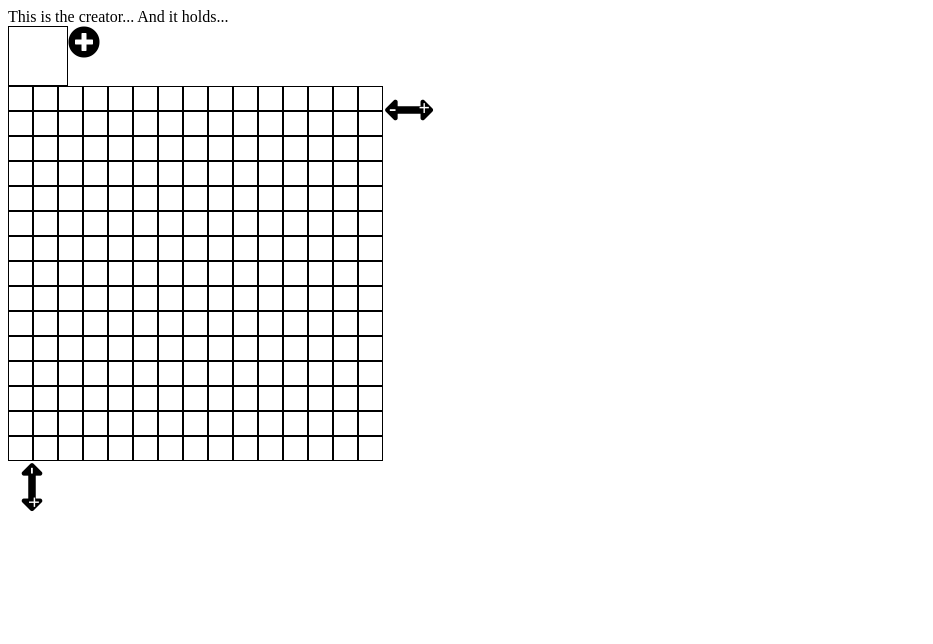
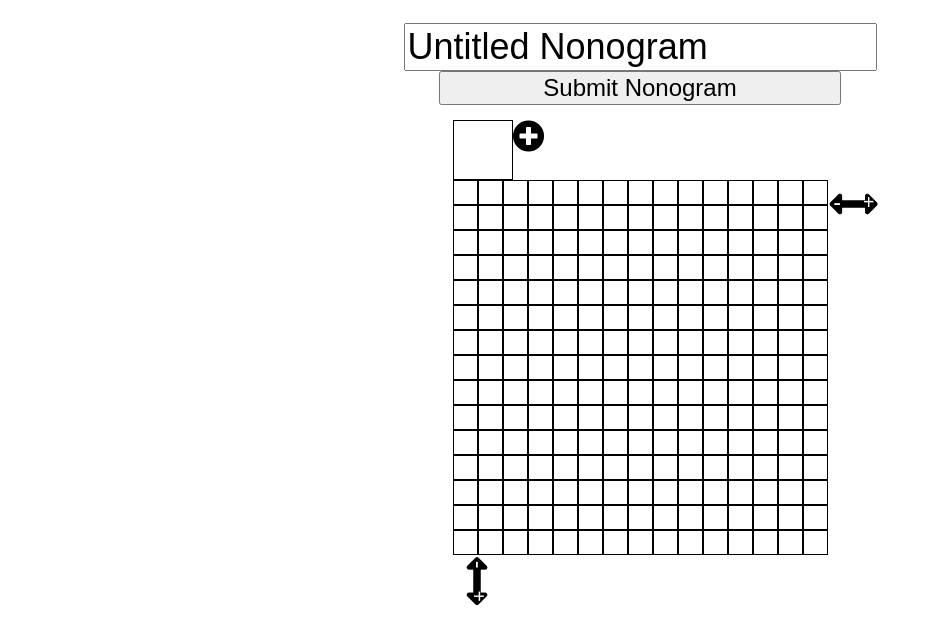
Before and after one commit to ZoomIsland/nonogram, a React (Create React App) app: page / in a window 1280 px wide. Shown: the top 644 px of the page, without its empty margins (0-933 px from the left). Built offline with nearby package versions, Linux system fonts and the light colour scheme.

Commit message:
Added Title and Submit to Creator. Ready for API tie in

```diff
--- a/src/components/GridActual.js
+++ b/src/components/GridActual.js
@@ -21,7 +21,7 @@ function GridActual(props) {
       position: "relative"
     }
     if (props.gridAnswer.length) {
-      console.log(props.gridAnswer)
+      // console.log(props.gridAnswer)
       const calcWidth = (props.gridAnswer[0].length * 25).toString() + "px";
       style.width = calcWidth;
     } else {
--- /dev/null
+++ b/src/containers/GridCreator.css
@@ -0,0 +1,21 @@
+.creatorContainer {
+  display: flex;
+  flex-direction: column;
+  align-items: center;
+}
+
+.titleContainer {
+  margin: 15px;
+  display: flex;
+  flex-direction: column;
+  align-items: center;
+}
+
+.titleInput {
+  font-size: 36px;
+}
+
+.submitBtn {
+  font-size: 24px;
+  width: 85%;
+}
--- a/src/containers/GridCreator.js
+++ b/src/containers/GridCreator.js
@@ -2,8 +2,11 @@ import React, { Component } from 'react';
 
 import Grid from '../components/Grid/Grid'
 
+import './GridCreator.css';
+
 class GridCreator extends Component {
   state = {
+    nonogramName: "Untitled Nonogram",
     gridHeight: 15,
     gridWidth: 15,
     gridColors: ['#FFFFFF'],
@@ -20,12 +23,31 @@ class GridCreator extends Component {
     for (let i = 0; i < this.state.gridHeight; i++) {
       let rowArray = [];
       for (let j = 0; j < this.state.gridWidth; j++) {
-        rowArray.push(["X"]);
+        rowArray.push("X");
       }
       gridArray.push(rowArray)
     }
-    console.log(gridArray)
+    // console.log(gridArray)
     this.setState({gridAnswer: gridArray});
+  }
+
+  onTitleChange = (e) => {
+    this.setState({[e.target.name]: e.target.value})
+  }
+
+  onSubmit = () => {
+    // construct object for submission
+    // this will need user info eventually
+    const newNono = {
+      title: this.state.nonogramName,
+      height: this.state.gridHeight,
+      width: this.state.gridWidth,
+      nonogramString: this.state.gridAnswer.flat().join(''),
+      colorArray: this.state.gridColors,
+    }
+    console.log(newNono);
+    // send object to api
+    // reroute page to Show page of that Nonogram?
   }
 
   getRandomColor = () => {
@@ -38,12 +60,12 @@ class GridCreator extends Component {
       let chosenVal = hexValues.charAt(randIndex);
       colorConstructor += chosenVal;
     }
-    console.log(colorConstructor)
+    // console.log(colorConstructor)
     return colorConstructor;
   }
 
   onAddColorClick = () => {
-    console.log("plus clicked!");
+    // console.log("plus clicked!");
     let colorArray = [...this.state.gridColors];
     const randomHex = this.getRandomColor();
     colorArray.push(randomHex);
@@ -57,7 +79,7 @@ class GridCreator extends Component {
       this.setState({selectedColorIndex: index})
     } else {
       // open the color editor
-      console.log("editor opens")
+      // console.log("editor opens")
       this.setState({editingColor: true});
     }
   }
@@ -67,7 +89,7 @@ class GridCreator extends Component {
   }
 
   onColorChange = (color) => {
-    console.log(color.hex);
+    // console.log(color.hex);
     let colorArray = [...this.state.gridColors];
     colorArray[this.state.selectedColorIndex] = color.hex;
     this.setState({gridColors: colorArray});
@@ -120,12 +142,12 @@ class GridCreator extends Component {
   onMouseDownOnBox = (e) => {
     this.setState({startDraw: e.target.id})
     this.parsePositionAndSetState(e.target.id);
-    console.log(e.target.id);
+    // console.log(e.target.id);
   }
 
   onMouseEnterBox = (e) => {
     if (this.state.startDraw.length) {
-      console.log(e.target.id);
+      // console.log(e.target.id);
       this.parsePositionAndSetState(e.target.id)
     }
   }
@@ -191,9 +213,11 @@ class GridCreator extends Component {
 
   render() {
     return (
-      <div>
-        This is the creator...
-        And it holds...
+      <div className="creatorContainer">
+        <div className="titleContainer" onClick={this.onTitleClick}>
+          <input className="titleInput" type="text" name="nonogramName" value={this.state.nonogramName} onChange={this.onTitleChange} />
+          <button className="submitBtn" onClick={this.onSubmit}>Submit Nonogram</button>
+        </div>
         <Grid
           gridHeight={this.state.gridHeight}
           gridWidth={this.state.gridWidth}
```
Also changed, not shown: 1 other file (tests, documents, lock files or other folders).
